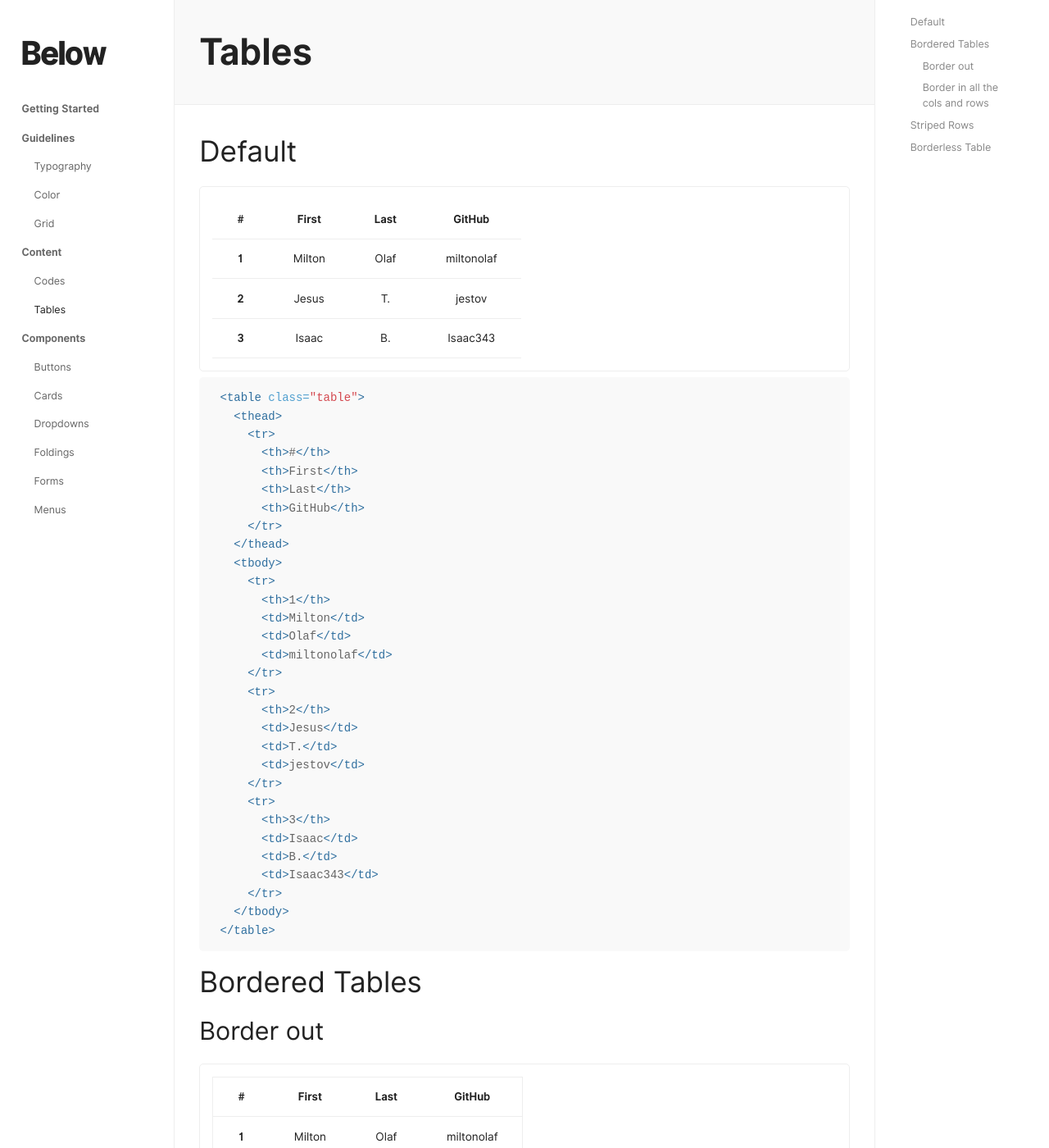
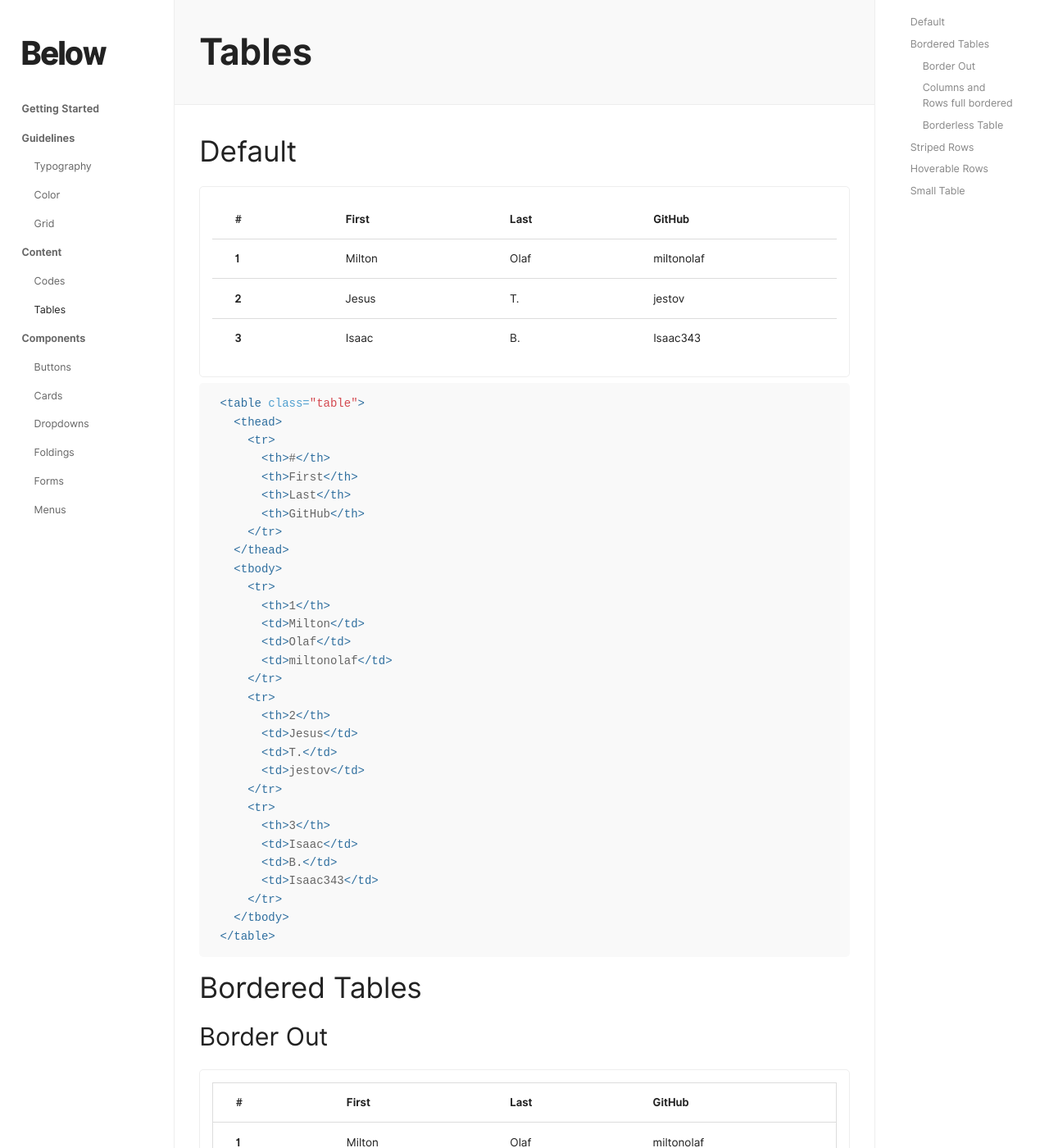
Before and after one commit to innusource/below, a Jekyll site: the page built from _pages/content/tables.md, in a window 1280 px wide and 1400 px high. Shown: the whole window at 82% size. Built offline with Jekyll 4.4.1, drawn with Linux system fonts in a browser that asks for light colours; some of the changed text lies outside the part shown.

Commit message:
improving tables

```diff
--- a/_pages/content/tables.md
+++ b/_pages/content/tables.md
@@ -6,6 +6,7 @@ toc: true
 ---
 
 ### Default
+
 {% capture example %}
 <table class="table">
   <thead>
@@ -44,9 +45,10 @@ toc: true
 
 ### Bordered Tables
 
-#### Border out
+#### Border Out
+
 {% capture example %}
-<table class="table bordered">
+<table class="table table-bordered">
   <thead>
     <tr>
       <th>#</th>
@@ -72,16 +74,53 @@ toc: true
       <th>3</th>
       <td>Isaac</td>
       <td>B.</td>
-      <td>Isac343</td>
+      <td>Isaac343</td>
     </tr>
   </tbody>
 </table>
 {% endcapture %}
 {% include example.html content=example %}
 
-#### Border in all the cols and rows
+#### Columns and Rows full bordered
+
 {% capture example %}
-<table class="table bordered-all">
+<table class="table table-bordered-full">
+  <thead>
+    <tr>
+      <th>#</th>
+      <th>First</th>
+      <th>Last</th>
+      <th>GitHub</th>
+    </tr>
+  </thead>
+  <tbody>
+    <tr>
+      <th>1</th>
+      <td>Milton</td>
+      <td>Olaf</td>
+      <td>miltonolaf</td>
+    </tr>
+    <tr>
+      <th>2</th>
+      <td>Jesus</td>
+      <td>T.</td>
+      <td>jestov</td>
+    </tr>
+    <tr>
+      <th>3</th>
+      <td>Isaac</td>
+      <td>B.</td>
+      <td>Isaac343</td>
+    </tr>
+  </tbody>
+</table>
+{% endcapture %}
+{% include example.html content=example %}
+
+#### Borderless Table
+
+{% capture example %}
+<table class="table table-borderless">
   <thead>
     <tr>
       <th>#</th>
@@ -115,8 +154,9 @@ toc: true
 {% include example.html content=example %}
 
 ### Striped Rows
+
 {% capture example %}
-<table class="table striped">
+<table class="table table-striped">
   <thead>
     <tr>
       <th>#</th>
@@ -149,9 +189,10 @@ toc: true
 {% endcapture %}
 {% include example.html content=example %}
 
-### Borderless Table
+### Hoverable Rows
+
 {% capture example %}
-<table class="table borderless">
+<table class="table table-hover">
   <thead>
     <tr>
       <th>#</th>
@@ -183,3 +224,39 @@ toc: true
 </table>
 {% endcapture %}
 {% include example.html content=example %}
+
+### Small Table
+
+{% capture example %}
+<table class="table table-small">
+  <thead>
+    <tr>
+      <th>#</th>
+      <th>First</th>
+      <th>Last</th>
+      <th>GitHub</th>
+    </tr>
+  </thead>
+  <tbody>
+    <tr>
+      <th>1</th>
+      <td>Milton</td>
+      <td>Olaf</td>
+      <td>miltonolaf</td>
+    </tr>
+    <tr>
+      <th>2</th>
+      <td>Jesus</td>
+      <td>T.</td>
+      <td>jestov</td>
+    </tr>
+    <tr>
+      <th>3</th>
+      <td>Isaac</td>
+      <td>B.</td>
+      <td>Isaac343</td>
+    </tr>
+  </tbody>
+</table>
+{% endcapture %}
+{% include example.html content=example %}
--- a/src/tables/_tables.scss
+++ b/src/tables/_tables.scss
@@ -1,35 +1,42 @@
 .table{
+  width: 100%;
   border-collapse: collapse;
+  margin-bottom: 0.5rem;
 
-
-  th,td{
-    padding: 1em 2.2em;
-    text-align: center;
+  th, td{
+    padding: 1em 2em;
+    text-align: inherit;
   }
 
   tr{
-    border-bottom: 1px solid #eee;
+    border-bottom: 1px solid $ui-03;
   }
-  &.bordered{
-    border-radius: 6px;
-    border:1px solid #eee;
+
+  tbody tr:last-of-type{
+    border-bottom: none;
   }
-  &.bordered-all{
-    *{ border:1px solid #eee; }
+
+  &.table-bordered{
+    border: 1px solid $ui-03;
   }
-  &.striped{
-    tbody{
-      tr:nth-of-type(2n+1){
-        background: #f9f9f9;
-        &:hover{
-          background-color: lighten($primary-color, 30%);
-        }
-      }
-    }
+
+  &.table-bordered-full *{
+    border: 1px solid $ui-03;
   }
-  &.borderless{
-    *{
-      border:none;
-    }
+
+  &.table-borderless *{
+    border: none;
+  }
+
+  &.table-striped tbody tr:nth-of-type(2n+1){
+    background: $ui-01;
+  }
+
+  &.table-hover tbody tr:hover{
+    background: $ui-01;
+  }
+
+  &.table-small th, &.table-small td{
+    padding: 0.5em 1em;
   }
 }
```
